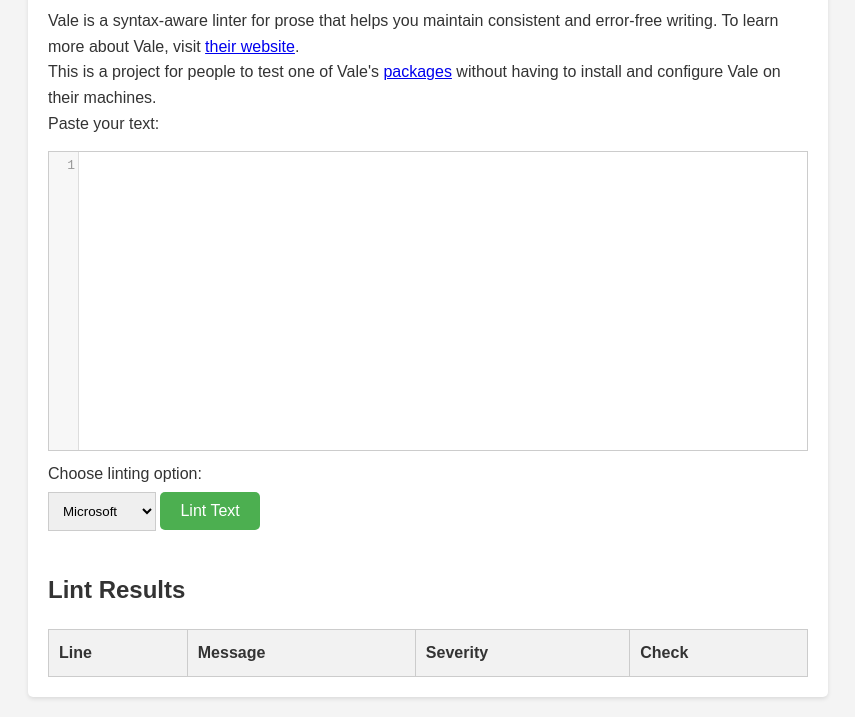
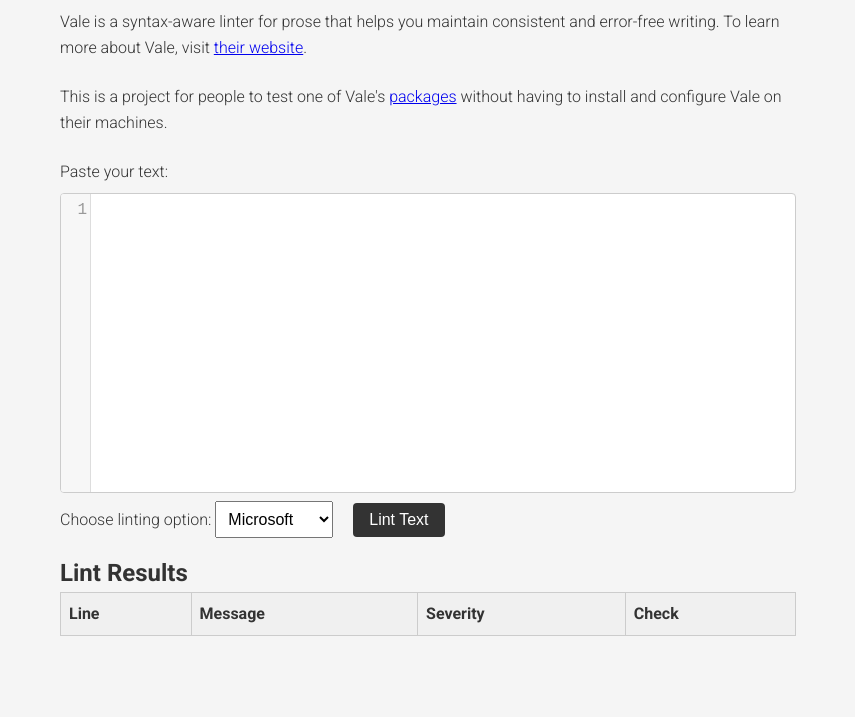
Before and after one commit to heitortsergent/vale-online-editor, a website: page public/index.html in a window 1280 px wide. Shown: the part 103-820 px from the top of the page, without its empty margins (212-1067 px from the left). Drawn offline with nearby package versions, Linux system fonts and the light colour scheme.

Commit message:
Update styling

```diff
--- a/public/index.html
+++ b/public/index.html
@@ -4,11 +4,12 @@
     <meta charset="UTF-8">
     <meta name="viewport" content="width=device-width, initial-scale=1.0">
     <title>Text Linter with Vale</title>
+    <link
+    href="https://fonts.googleapis.com/css2?family=Roboto:wght@300;400;500;700&display=swap"
+    rel="stylesheet"
+    />
     <link rel="stylesheet" href="style.css">
-    <!-- CodeMirror CSS -->
     <link rel="stylesheet" href="https://cdnjs.cloudflare.com/ajax/libs/codemirror/5.63.3/codemirror.min.css" />
-
-    <!-- CodeMirror JavaScript -->
     <script src="https://cdnjs.cloudflare.com/ajax/libs/codemirror/5.63.3/codemirror.min.js"></script>
 </head>
 <body>
--- a/public/script.js
+++ b/public/script.js
@@ -24,9 +24,19 @@
     lintResultsElement.innerHTML = '';
 
     if(Object.keys(lintOutput).length === 0) {
-      const noErrorsMessage = document.createElement('p');
-      noErrorsMessage.textContent = 'No errors found!';
-      lintResultsElement.appendChild(noErrorsMessage);
+      // const noErrorsMessage = document.createElement('p');
+      // noErrorsMessage.textContent = 'No errors found!';
+      // lintResultsElement.appendChild(noErrorsMessage);
+
+      const errorRow = document.createElement('tr');
+      const noErrorsCell = document.createElement('td');
+
+      noErrorsCell.textContent = 'No errors found!';
+      noErrorsCell.colSpan = 4;
+      noErrorsCell.style.textAlign = 'center';
+
+      errorRow.append(noErrorsCell);
+      lintResultsElement.append(errorRow);
     } else {
       Object.values(lintOutput).forEach((fileErrors) => {
         fileErrors.forEach((error) => {
--- a/public/style.css
+++ b/public/style.css
@@ -5,96 +5,104 @@
 }
 
 body {
-  font-family: Arial, sans-serif;
+  font-family: 'Roboto', sans-serif;
+  /* padding: 20px; */
+  font-weight: 300;
   line-height: 1.6;
-  background-color: #f4f4f4;
   color: #333;
-  padding: 20px;
+  background-color: #f5f5f5;
 }
 
 .container {
   max-width: 800px;
   margin: 0 auto;
-  background-color: #fff;
-  padding: 20px;
+  padding: 2rem;
+  /* background-color: #fff;
   border-radius: 5px;
-  box-shadow: 0 2px 4px rgba(0, 0, 0, 0.1);
+  box-shadow: 0 2px 4px rgba(0, 0, 0, 0.1); */
 }
 
-h1,
-h2 {
-  margin-bottom: 20px;
+h1 {
+  font-weight: 700;
+  font-size: 2.5rem;
+  margin-bottom: 1rem;
 }
 
-label {
-  display: block;
-  margin-bottom: 5px;
+p {
+  font-weight: 300;
+  font-size: 1rem;
+  margin-bottom: 1.5rem;
 }
 
-textarea {
-  width: 100%;
-  padding: 10px;
-  margin-bottom: 20px;
-  border: 1px solid #ccc;
-  resize: vertical;
+#text-input {
+  padding: 0.5rem 0;
 }
 
-select {
-  padding: 10px;
-  margin-bottom: 20px;
+.text-input {
+  display: flex;
+  flex-direction: column;
+  margin-bottom: 2rem;
+}
+
+.text-input label {
+  font-weight: 500;
+  font-size: 1.2rem;
+  margin-bottom: 0.5rem;
+}
+
+.CodeMirror {
   border: 1px solid #ccc;
+  border-radius: 4px;
+  font-size: 1rem;
+  line-height: 1.6;
+  font-family: 'Roboto', monospace;
+  background-color: #fff;
+  max-height: 400px;
 }
 
 button {
-  display: inline-block;
-  background-color: #4caf50;
+  font-weight: 500;
+  font-size: 1rem;
+  background-color: #333;
   color: #fff;
-  padding: 10px 20px;
+  padding: 0.5rem 1rem;
+  border: none;
+  border-radius: 4px;
   cursor: pointer;
-  border: none;
-  border-radius: 5px;
-  font-size: 16px;
-  text-align: center;
-  text-decoration: none;
-  transition-duration: 0.4s;
 }
 
 button:hover {
-  background-color: #45a049;
-}
-
-#output {
-  margin-top: 20px;
+  background-color: #444;
 }
 
 table {
   width: 100%;
   border-collapse: collapse;
-  margin-top: 20px;
 }
 
-table,
-th,
-td {
+table th,
+table td {
+  padding: 0.5rem;
   border: 1px solid #ccc;
-}
-
-th,
-td {
-  padding: 10px;
   text-align: left;
 }
 
-th {
-  background-color: #f2f2f2;
+table th {
+  font-weight: bold;
+  background-color: #f0f0f0;
 }
 
-.CodeMirror {
-  height: auto;
-  font-family: monospace;
-  border: 1px solid #ccc;
+table tbody tr:nth-child(odd) {
+  background-color: #f5f5f5;
 }
 
-#text-input {
-  padding: 10px 0px 10px 0px;
+#lint-options {
+  font-weight: 500;
+  font-size: 1rem;
+  margin-right: 1rem;
+  padding: 0.5rem 0.5rem;
 }
+
+#output {
+  padding: 1rem 0;
+}
```
